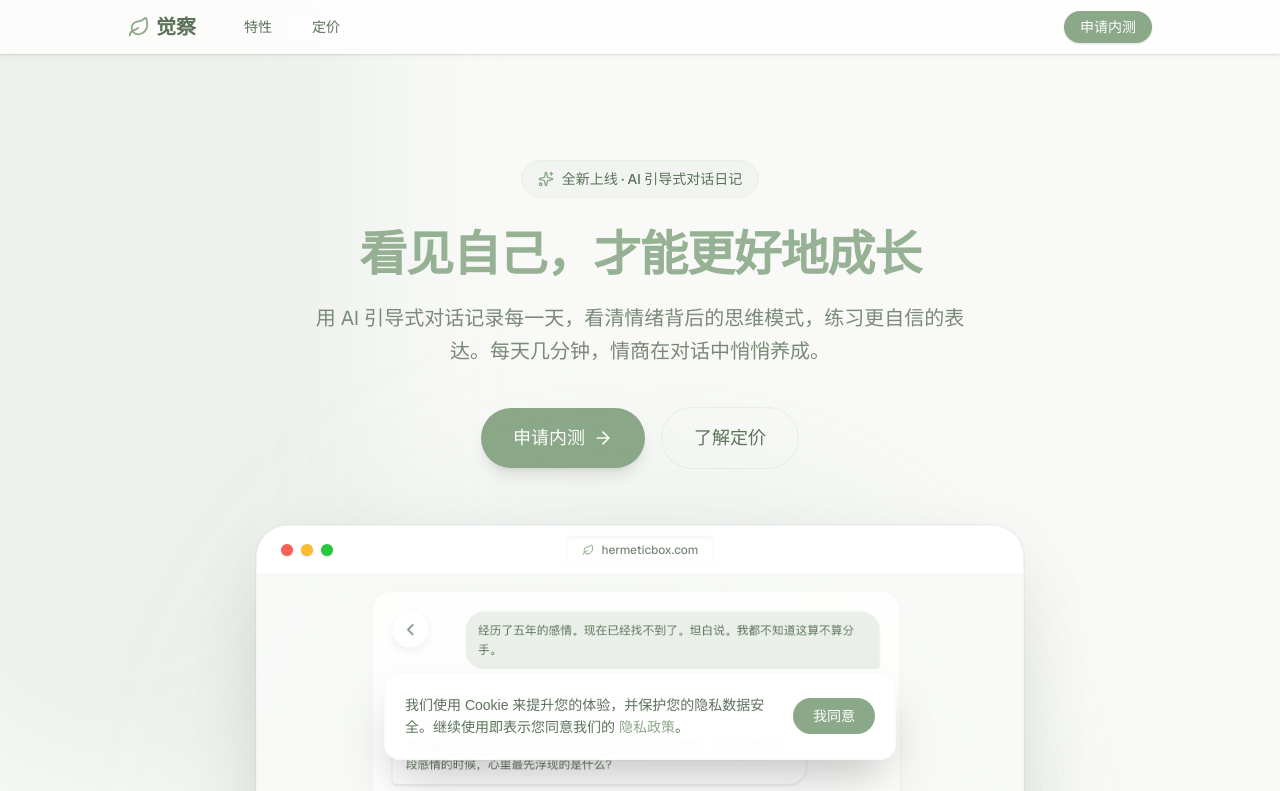
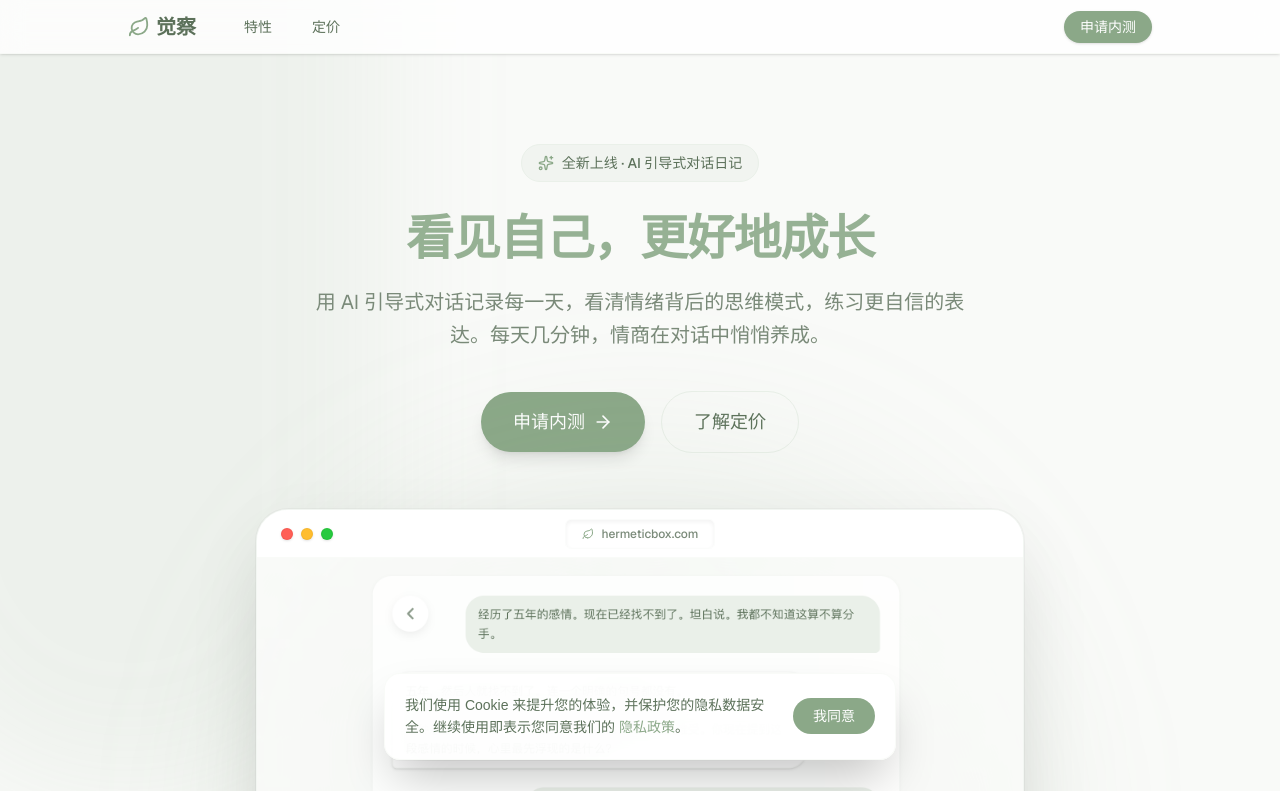
Before and after one commit to lumiwell/journal-web, a Next.js app: page / in a window 1280 px wide. Shown: the top 791 px of the page. Built offline with nearby package versions, Linux system fonts and the light colour scheme; no server answers.

Commit message:
style: slightly increase hero section padding

```diff
--- a/app/page.tsx
+++ b/app/page.tsx
@@ -22,7 +22,7 @@ export default function LandingPage() {
       </div>
 
       {/* Hero Section */}
-      <section className="relative pt-32 pb-20 sm:pt-40 sm:pb-24 px-4 sm:px-6 w-full flex flex-col items-center text-center z-10">
+      <section className="relative pt-28 pb-20 sm:pt-36 sm:pb-24 px-4 sm:px-6 w-full flex flex-col items-center text-center z-10">
         <motion.div
           initial={{ opacity: 0, y: 20 }}
           animate={{ opacity: 1, y: 0 }}
@@ -39,7 +39,7 @@ export default function LandingPage() {
           transition={{ duration: 0.6, delay: 0.1 }}
           className="text-3xl sm:text-4xl md:text-5xl font-bold tracking-tight text-sage-dark mb-6"
         >
-          <span className="text-sage-primary/90">看见自己，才能更好地成长</span>
+          <span className="text-sage-primary/90">看见自己，更好地成长</span>
         </motion.h1>
 
         <motion.p
```
